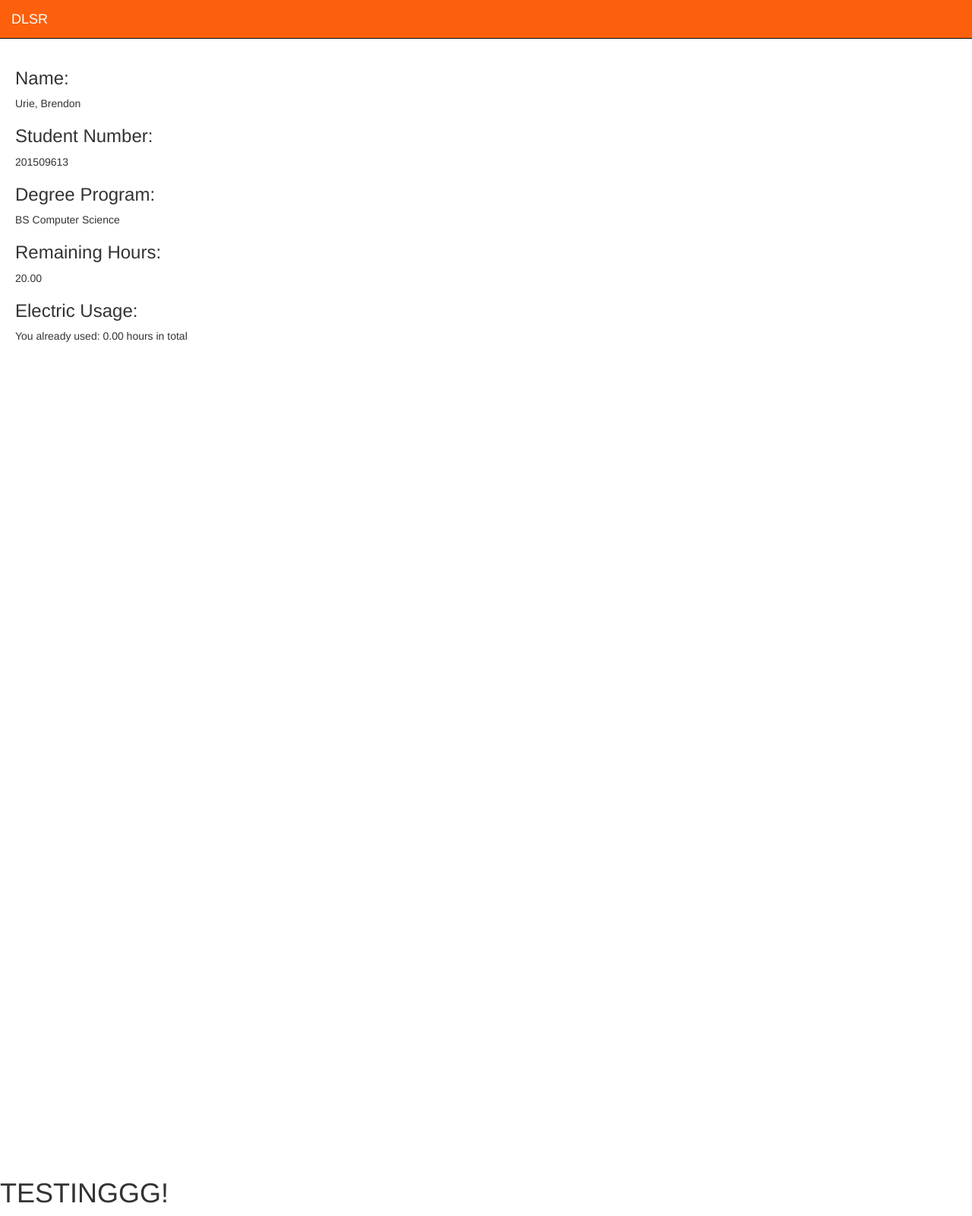
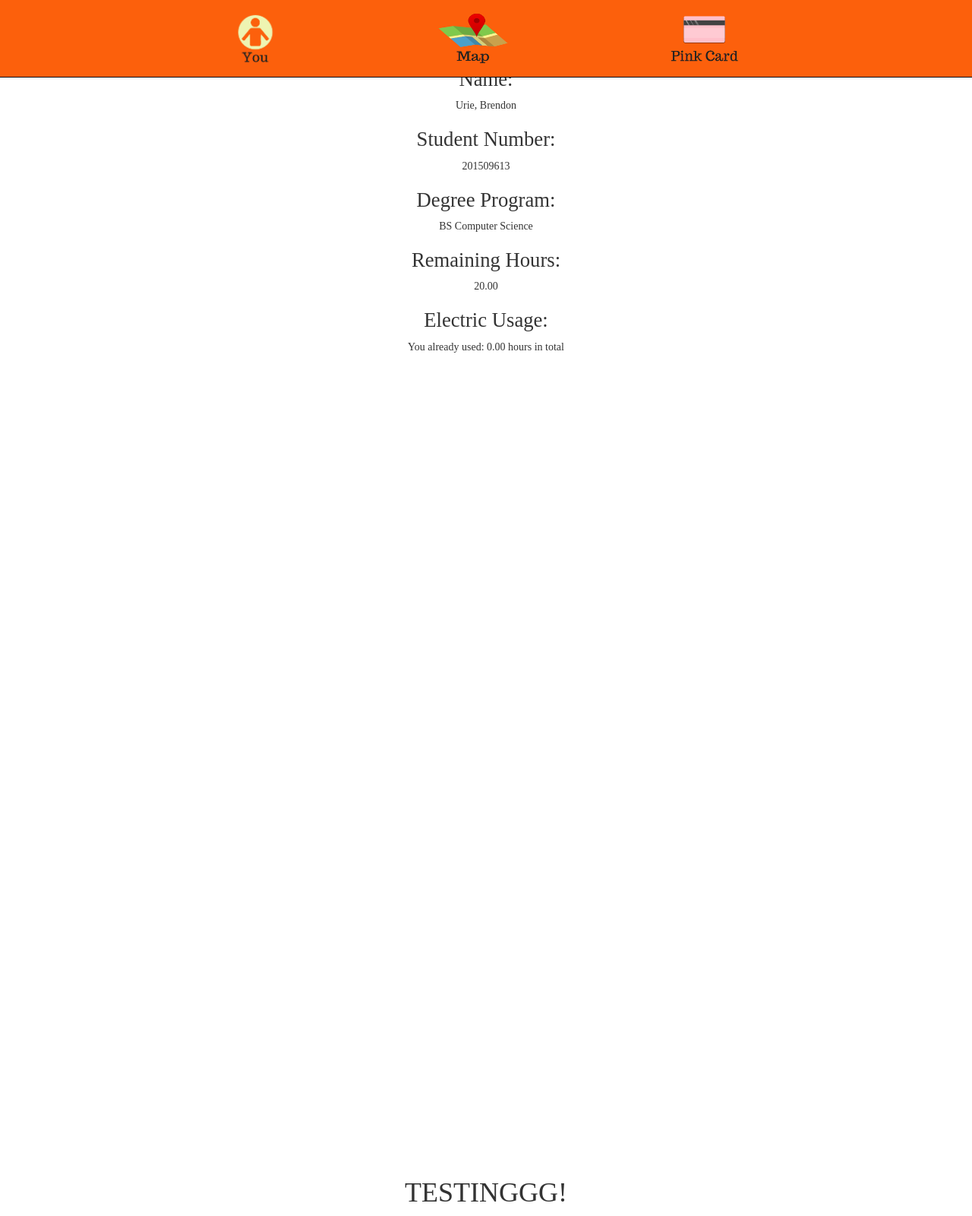
Before and after one commit to xtianvillamera/dlsr-project, a Django app: page /pinkcard/student/14/ in a window 1280 px wide. Shown: the whole page at 76% size. Run offline with Django 3.2, Linux system fonts and the light colour scheme; data comes from the database, SQL or seed files in the repository; some libraries are stand-ins or nearby versions; some web fonts are replaced.

Commit message:
updated navbar

```diff
--- a/digital_pinkcard/static/digital_pinkcard/main.css
+++ b/digital_pinkcard/static/digital_pinkcard/main.css
@@ -1,7 +1,45 @@
+/*MIT License
+
+Copyright (c) 2019 carlomediarito
+
+Permission is hereby granted, free of charge, to any person obtaining a copy
+of this software and associated documentation files (the "Software"), to deal
+in the Software without restriction, including without limitation the rights
+to use, copy, modify, merge, publish, distribute, sublicense, and/or sell
+copies of the Software, and to permit persons to whom the Software is
+furnished to do so, subject to the following conditions:
+
+The above copyright notice and this permission notice shall be included in all
+copies or substantial portions of the Software.
+
+THE SOFTWARE IS PROVIDED "AS IS", WITHOUT WARRANTY OF ANY KIND, EXPRESS OR
+IMPLIED, INCLUDING BUT NOT LIMITED TO THE WARRANTIES OF MERCHANTABILITY,
+FITNESS FOR A PARTICULAR PURPOSE AND NONINFRINGEMENT. IN NO EVENT SHALL THE
+AUTHORS OR COPYRIGHT HOLDERS BE LIABLE FOR ANY CLAIM, DAMAGES OR OTHER
+LIABILITY, WHETHER IN AN ACTION OF CONTRACT, TORT OR OTHERWISE, ARISING FROM,
+OUT OF OR IN CONNECTION WITH THE SOFTWARE OR THE USE OR OTHER DEALINGS IN THE
+SOFTWARE.
+
+This is a course requirement for CS 192 Software Engineering II under the supervision of
+Asst. Prof. Ma. Rowena C. Solamo of the Department of Computer Science, College of Engineering,
+University of the Philippines, Diliman for the AY 2018-2019.
+
+Code History:
+- 2/20 - xtianvillamera created file
+- 2/21 - cjfmediarito tried to change font
+- 2/21 - cjfmediarito centered plenty of div elements
+- 2/21 - cjfmediarito modified the buttons
+
+File Creation: 2/20
+Development Group: Group 7 DLSR - Digital Library Services and Reservations
+Client Group: CS 192 WFWX, librarians, and Computer Science students
+Purpose of the file: CSS file to apply styles on different elements of different html files.
+*/
+
 .main {
-	padding: 20px;
-	margin-top: 30px;
-	height: 1500px; /* Used in this example to enable scrolling */
+    padding: 20px;
+    margin-top: 30px;
+    height: 1500px; /* Used in this example to enable scrolling */
 }
 
 @font-face {
@@ -17,5 +55,126 @@
 }
 
 .navbar {
-	background-color: #fc600c;
+    background-color: #fc600c;
 }
+#navnames {
+    color: #000000;
+}
+
+.menu-container {
+    position: relative;
+    margin: 0 auto;
+    margin-top: 0px;
+    margin-top: -5px;
+    max-width: 980px;
+    padding: 0 50px;
+}
+
+#navbar-brand {
+    padding: 14px 100px;
+}
+
+.nav.navbar-nav li a {
+    color: black;
+    font-family: OswaldRegular;
+}
+
+.navbar-header.navbar-brand a{
+    color: black;
+}
+
+#search-bar {
+    padding: 5px;
+    margin-top: 20px;
+}
+#row-student:hover{
+    background-color: #e0d5ce;
+}
+
+.button {
+    background-color: #fc600c; /* Green */
+    border: none;
+    color: white;
+    padding: 10px 32px;
+    text-align: center;
+    text-decoration: none;
+    display: inline-block;
+    font-size: 16px;
+    margin: 4px 2px;
+    -webkit-transition-duration: 0.4s; /* Safari */
+    transition-duration: 0.4s;
+    cursor: pointer;
+}
+
+.button1 {
+    background-color: white;
+    color: black;
+    border: 2px solid #fc600c;
+}
+
+.button1:hover {
+    background-color: #fc600c;
+    color: black;
+}
+
+.button2 {
+    background-color: white;
+    color: black;
+    border: 2px solid #008CBA;
+}
+
+.button2:hover {
+    background-color: #008CBA;
+    color: white;
+}
+
+.button3 {
+    background-color: white;
+    color: black;
+    border: 2px solid #f44336;
+}
+
+.button3:hover {
+    background-color: #f44336;
+    color: white;
+}
+
+.list-degprog-centerize{
+    display: block;
+    margin: 0 auto;
+    text-align: center;
+}
+
+.content-section{
+    display: block;
+    margin: 0 auto;
+    text-align: center;
+}
+
+h1{
+    text-align: center;
+    font-family: OswaldRegular;
+}
+
+h3{
+    font-family: OswaldRegular;
+}
+
+h3.stud-detail{
+    text-align: center;
+    font-family: OswaldRegular;
+    font-size: 20pt;
+}
+
+p.stud-detail{
+    text-align: center;
+    font-family: OswaldRegular;
+}
+
+a{
+    text-decoration: none;
+}
+
+li{
+    color: black;
+}
--- a/digital_pinkcard/templates/digital_pinkcard/base.html
+++ b/digital_pinkcard/templates/digital_pinkcard/base.html
@@ -20,14 +20,23 @@
 	  	<!--<div class="collapse navbar-collapse" id="navbarCollapse">
 	  	</div>-->
 	  	<div class="navbar-header">
-	  		<a class="navbar-brand" href="#">DLSR</a>
 	  		<button type="button" class="navbar-toggle" data-toggle="collapse" data-target=".navbar-collapse">
 		    	<span class="sr-only">Toggle navigation</span>
 		      	<span class="icon-bar"></span>
 		      	<span class="icon-bar"></span>
+		      	<span class="icon-bar"></span>
 		    </button>
+		</div>
+		<div class="menu-container">
+		    <ul class="nav navbar-nav">
+		    	<li><a id="navbar-brand" href="#"><img src="/static/digital_pinkcard/you.png" id="you" width="73" height="73"></a></li>
+		    	<li><a id="navbar-brand" href="#"><img src="/static/digital_pinkcard/map.png" id="map" width="100" height="70"></a></li>
+		    	<li><a id="navbar-brand" href="#"><img src="/static/digital_pinkcard/pinkcard.png" id="pinkcard" width="105" height="70"></a></li>
+		    </ul>
+		</div>
 	</nav>
 	</div>
+	<!-- Navbar Right Side -->
 
 	<div class='main'>
 		{% block content %}
```
Also changed, not shown: digital_pinkcard/static/digital_pinkcard/map.png (added), digital_pinkcard/static/digital_pinkcard/pinkcard.png (added), digital_pinkcard/static/digital_pinkcard/you.png (added).
